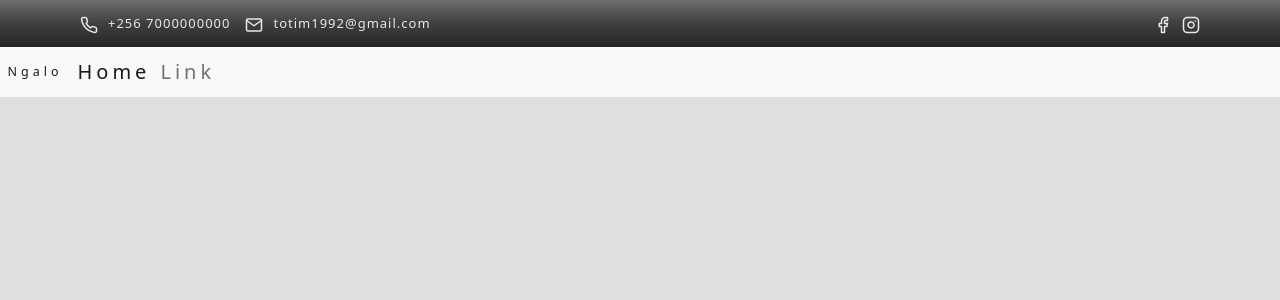
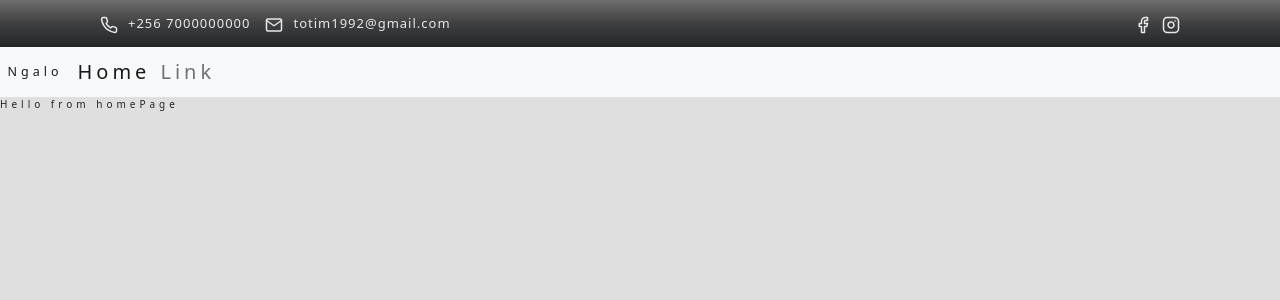
Before and after one commit to Otimthomas/ngalo, a React (Create React App) app: page / in a window 1280 px wide. Shown: the top 300 px of the page. Built offline with nearby package versions, Linux system fonts and the light colour scheme.

Commit message:
set up react router dom

```diff
--- a/src/App.js
+++ b/src/App.js
@@ -1,13 +1,39 @@
 import Navbar from "./components/Navbar";
 import Contactbar from "./components/Contactbar";
+import { Switch, Route, BrowserRouter as Router } from "react-router-dom";
+
+import HomePage from "./pages/HomePage";
+import AboutPage from "./pages/AboutPage";
+import ContactPage from "./pages/ContactPage";
+import GalleryPage from "./pages/GalleryPage";
+import ServicesPage from "./pages/ServicesPage";
 
 import "./App.css";
 
 function App() {
   return (
-    <div>
-      <Contactbar />
-      <Navbar />
+    <div className="app">
+      <Router>
+        <Contactbar />
+        <Navbar />
+        <Switch>
+          <Route path="/" exact>
+            <HomePage />
+          </Route>
+          <Route path="/about">
+            <AboutPage />
+          </Route>
+          <Route path="/contact">
+            <ContactPage />
+          </Route>
+          <Route path="/gallery">
+            <GalleryPage />
+          </Route>
+          <Route path="/services">
+            <ServicesPage />
+          </Route>
+        </Switch>
+      </Router>
     </div>
   );
 }
--- a/src/components/Contactbar.jsx
+++ b/src/components/Contactbar.jsx
@@ -48,7 +48,8 @@ const ContactWrapper = styled.div`
     rgb(61, 63, 65) 51%,
     rgb(36, 37, 37) 100%
   );
-  padding: 1rem 8rem;
+  /* padding for the container */
+  padding: 1rem 10rem;
   color: var(--offWhite);
   display: flex;
   justify-content: space-between;
--- a/src/components/Navbar.jsx
+++ b/src/components/Navbar.jsx
@@ -1,5 +1,6 @@
 import React from "react";
 import styled from "styled-components";
+import { Link } from "react-router-dom";
 
 function Navbar() {
   const [isOpen, setIsOpen] = React.useState(false);
```
